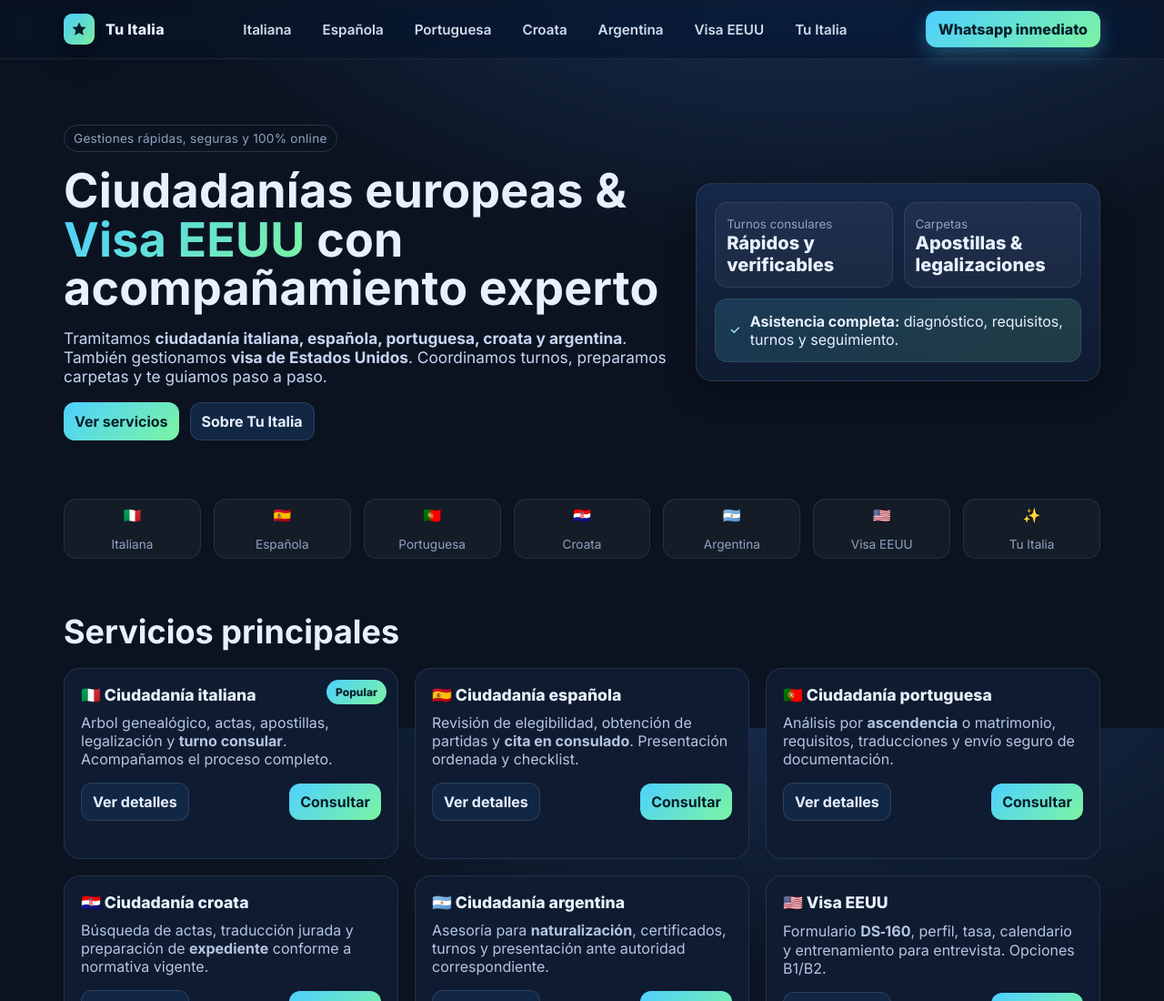
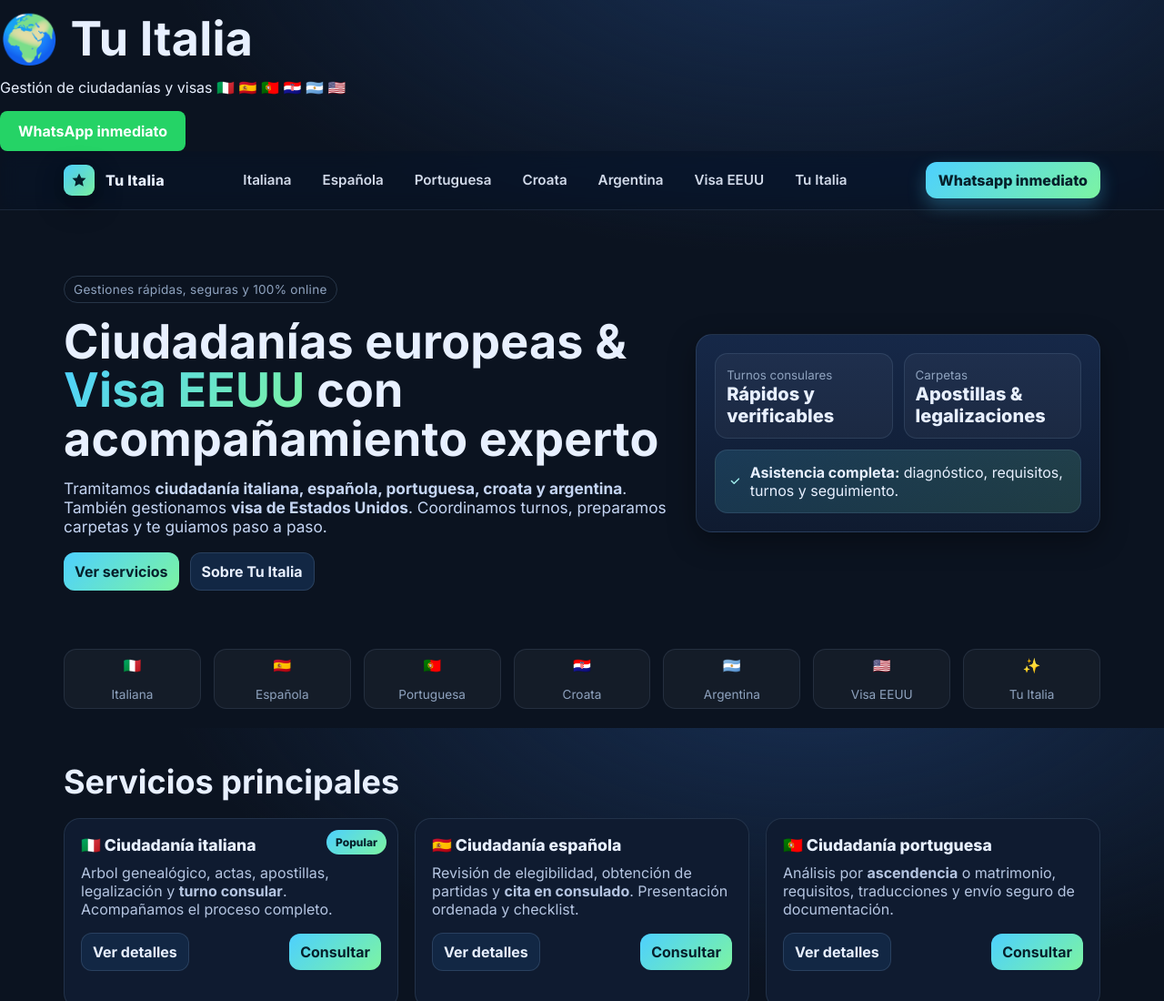
Before and after one commit to ojulieta064-sys/tuitalia.ok, a plain HTML site: page index.html in a window 1280 px wide. Shown: the top 1100 px of the page at 91% size. Drawn offline with Linux system fonts and the light colour scheme.

Commit message:
Update index.html

```diff
--- a/index.html
+++ b/index.html
@@ -96,6 +96,14 @@
   </style>
 </head>
 <body>
+   <h1>🌍 Tu Italia</h1>
+  <p>Gestión de ciudadanías y visas 🇮🇹 🇪🇸 🇵🇹 🇭🇷 🇦🇷 🇺🇸</p>
+
+  <a href="https://wa.me/5493516750848?text=Hola%20quiero%20hacer%20mi%20ciudadania"
+     target="_blank" rel="noopener"
+     style="display:inline-block; background:#25D366; color:white; padding:12px 20px; border-radius:8px; text-decoration:none; font-weight:bold;">
+     WhatsApp inmediato
+  </a>
   <!-- ================= NAV ================= -->
   <nav class="nav">
     <div class="container nav__inner">
```
